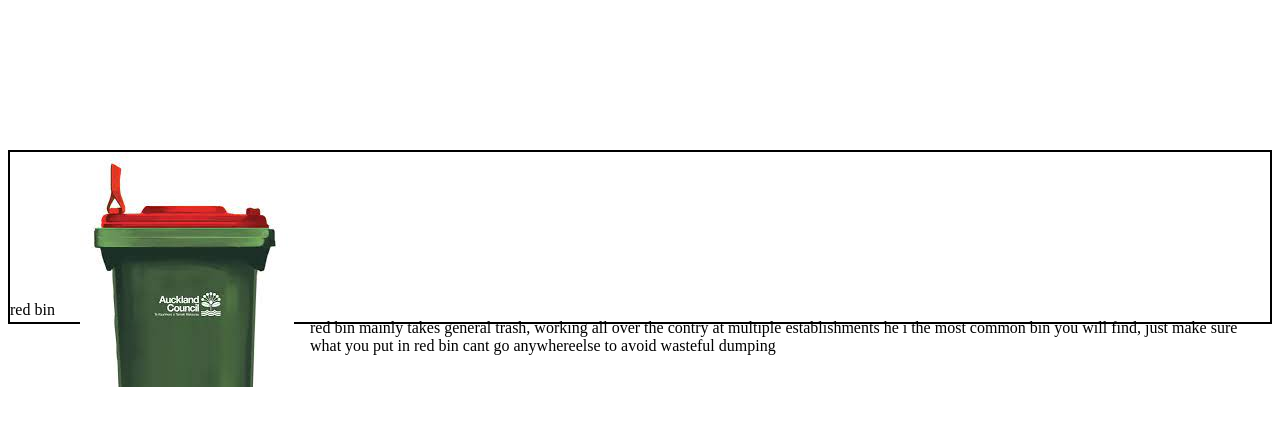
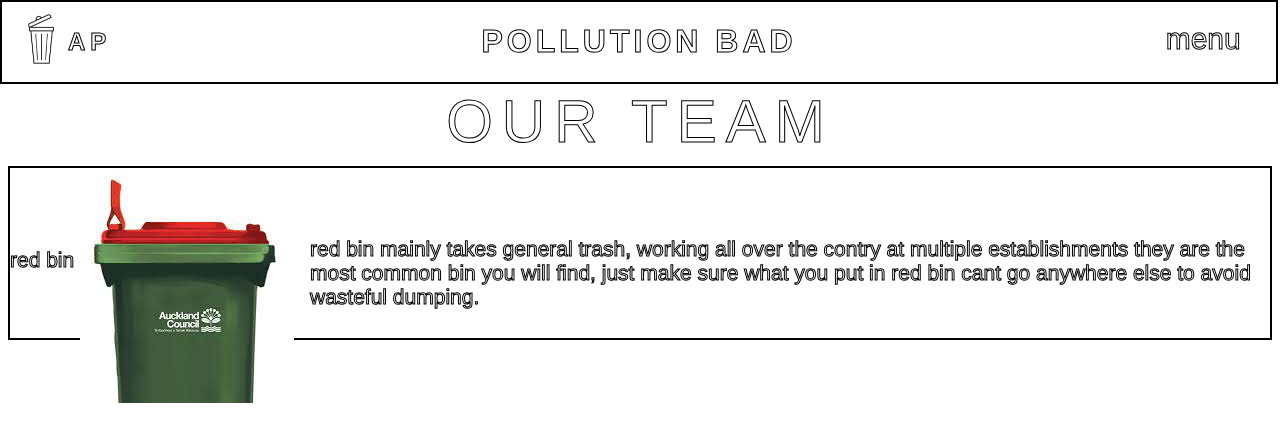
Before and after one commit to DITM-2022-Assignment/ditm-mg-assignment-AlexKiesanowski, a plain HTML site: page CSS/DM/ourteam.html in a window 1280 px wide. Drawn offline with Linux system fonts and the light colour scheme.

Commit message:
added 'our team' to the top aswell as the header, also I rearanged everything

```diff
--- a/CSS/DM/ourteam.css
+++ b/CSS/DM/ourteam.css
@@ -6,16 +6,117 @@ width: auto;
     border-color: rgb(0, 0, 0);
     border-width: 2px;
     border-style: solid;
-margin-top: 150px;
+margin-top: 10px;
 height:170px;
+color: white;
+font-family:'Franklin Gothic Medium', 'Arial Narrow', Arial, sans-serif ;
+-webkit-text-stroke-width: 1px;
+-webkit-text-stroke-color: black;
+font-size: 21px;
 }
 .mem1text{
-margin-top:-90px;
+margin-top:-160px;
 }
 .mem1img{
 margin-left:70px;
 }
 .mem1body{
 margin-left:300px;
+margin-top:-35px;
+}
+h1{
+    color: rgb(255, 255, 255);
+    text-align:center;
+    -webkit-text-stroke-width: 1px;
+    }
+    .h1div{
+  -webkit-text-stroke-color: black;
+        border-color: rgb(0, 0, 0);
+        border-width: 2px;
+        border-style: solid;
+        margin:-8px;
+        margin-left: -8px;
+        font-family:'Franklin Gothic Medium', 'Arial Narrow', Arial, sans-serif ;
+        letter-spacing: 4px;
+        width: 100.8%;
+        background-color: white;
+    }
+    h2{
+        margin-left: 60px;
+        margin-top: -40px;
+        font-family:sans-serif;
+        letter-spacing: 5px;
+        color: rgb(255, 255, 255);
+        -webkit-text-stroke-width: 1px;
+        -webkit-text-stroke-color: black;
+        }
+            h3{
+        margin-top:-55px;
+        -webkit-text-stroke-width: 1px;
+        -webkit-text-stroke-color: black;
+        color: rgb(255, 255, 255);
+        font-family:'Franklin Gothic Medium', 'Arial Narrow', Arial, sans-serif ;
+        text-align: right;
+        width: 98%;
+        text-decoration: none;
+        }
+        .umaru{
+            width: 70px;
+            margin-top: -80px;
+            }
+                .UM{
+            height: 50px;
+            margin-top: 10px;
+            margin-left: 20px;
+            }
+            .form{
+                margin-left:430px;
+                margin-top:-200px;
+                -webkit-text-stroke-width: 1px;
+                -webkit-text-stroke-color: black;
+                color: rgb(255, 255, 255);
+                }
+                    .dropbtn {
+                background-color: #ffffff;
+                color: white;
+                font-family:'Franklin Gothic Medium', 'Arial Narrow', Arial, sans-serif ;
+                -webkit-text-stroke-width: 1px;
+                -webkit-text-stroke-color: black;
+                font-size: 30px;
+                border: none;
+                }
+                    .dropdown {
+                position: center;
+                display: inline-block;
+                }
+                    .dropdown-content {
+                display: none;
+                position: absolute;
+                background-color: #f1f1f1;
+                min-width: 160px;
+                box-shadow: 0px 8px 16px 0px rgba(0,0,0,0.2);
+                z-index: 1;
+                margin-left: -74px;
+                }
+                    .dropdown-content a {
+                  color: black;
+                  padding: 12px 16px;
+                  text-decoration: none;
+                  display: block;
+                }
 
+                .dropdown-content a:hover {background-color: #ddd;}
+
+                .dropdown:hover .dropdown-content {display: block;}
+
+                .dropdown:hover .dropbtn {background-color: #3e8e41;}
+header{
+margin-top: 30px;
+text-align: center;
+-webkit-text-stroke-width: 1px;
+-webkit-text-stroke-color: black;
+color: rgb(255, 255, 255);
+font-family:'Franklin Gothic Medium', 'Arial Narrow', Arial, sans-serif ;
+font-size: 60px;
+letter-spacing: 9px;
 }
--- a/CSS/DM/ourteam.html
+++ b/CSS/DM/ourteam.html
@@ -1,5 +1,29 @@
 <!DOCTYPE html>
 <html lang="en">
+    <div class="h1div" >
+        <h1>
+        POLLUTION BAD
+        </h1>
+        </div>
+
+        <div class="umaru" >
+            <a href="https://jcw87.github.io/c2-sans-fight/" ><img src="funny photots/trash.png" class="UM"></a>
+        </div>
+        <h2>
+        AP
+        </h2>
+        <div class="menu">
+        <h3>
+        <div class="dropdown">
+            <button class="dropbtn">menu</button>
+            <div class="dropdown-content">
+              <a href="index.html">home</a>
+              <a href="donations.html">donations</a>
+              <a href="ourteam.html">our team</a>
+            </div>
+          </div>
+        </h3>
+        </div>
 <head>
 <meta charset="UTF-8">
 <meta http-equiv="X-UA-Compatible" content="IE=edge">
@@ -7,6 +31,10 @@
 <title>Document</title>
 </head>
 <link rel="stylesheet" type="text/css" href="ourteam.css" media="screen" />
+<header>
+OUR TEAM
+
+</header>
 <body>
 <div class="mem1">
 <div class="mem1img">
@@ -16,8 +44,7 @@
 red bin
 </div>
 <div class="mem1body">
-red bin mainly takes general trash, working all over the contry at multiple establishments he i the most common bin you will find, just make sure what you put in red bin cant go anywhereelse to avoid wasteful dumping
-
+red bin mainly takes general trash, working all over the contry at multiple establishments they are the most common bin you will find, just make sure what you put in red bin cant go anywhere else to avoid wasteful dumping.
 </div>
 </div>
 
```
